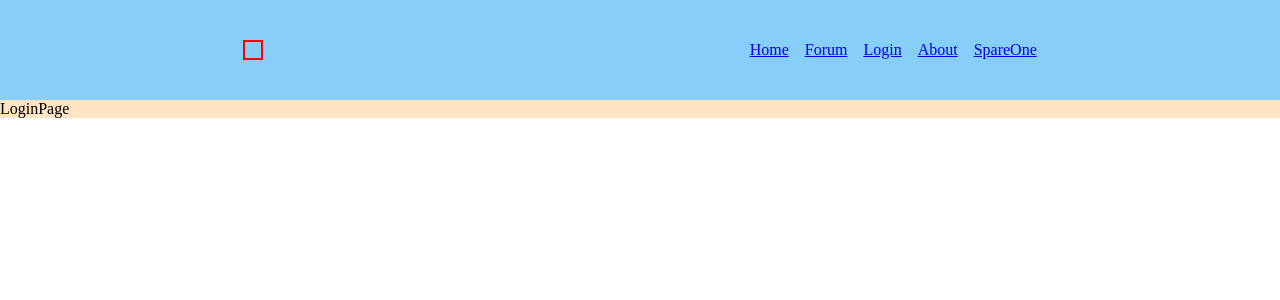
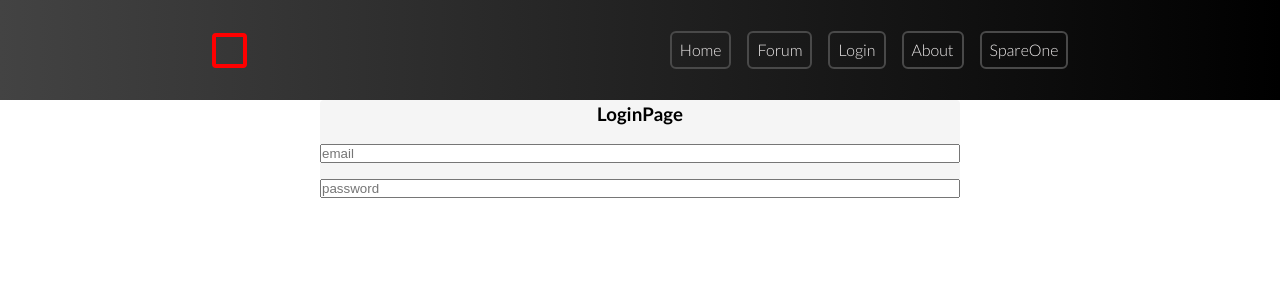
Before and after one commit to akmindaugas/bd-frontend, a Next.js app: page /Login in a window 1280 px wide. Shown: the top 300 px of the page. Built offline with nearby package versions, Linux system fonts and the light colour scheme.

Commit message:
commit some dev

```diff
--- a/components/Card/Card.module.css
+++ b/components/Card/Card.module.css
@@ -0,0 +1,3 @@
+.container{
+    background-color: green;
+}
--- a/components/CardWrapper/CardsWrapper.module.css
+++ b/components/CardWrapper/CardsWrapper.module.css
@@ -0,0 +1,3 @@
+.container{
+    background-color: blue;
+}
--- a/components/Header/Header.module.css
+++ b/components/Header/Header.module.css
@@ -1,15 +1,19 @@
 .container{
     width: 100%;
     height: 100px;
-    background-color: lightskyblue;
     display: flex;
     justify-content: space-around;
     align-items: center;
+     background: #000000;  /* fallback for old browsers */
+    background: -webkit-linear-gradient(to right, #434343, #000000);  /* Chrome 10-25, Safari 5.1-6 */
+    background: linear-gradient(to right, #434343, #000000); /* W3C, IE 10+/ Edge, Firefox 16+, Chrome 26+, Opera 12+, Safari 7+ */
+    ;
 }
 .link{
-    border: 2px solid red;
-    width: 20px;
-    height: 20px;
+    border: 4px solid red;
+    border-radius: 4px;
+    width: 35px;
+    height: 35px;
 }
 .logo{
     border: 2px solid green;
@@ -18,18 +22,23 @@
 .links{
     display: flex;
       gap: 1rem;
-}
-.aLink{
-    text-decoration: none;
-     border: 1px solid grey;
-     border-radius: 4px;
-  background-color: aliceblue;
-  padding: 0.2rem 0.5rem;
-  box-shadow: rgba(50, 50, 93, 0.25) 0px 6px 12px -2px, rgba(0, 0, 0, 0.3) 0px 3px 7px -3px;
 
 }
+.links > a{
+     text-decoration: none;
+    font-weight: 300;
+    color: rgb(238, 235, 235) !important;
+padding: 5px 8px;
+border: 2px solid #494949 !important;
+border-radius: 6px;
+display: inline-block;
+transition: all 0.3s ease 0s;
+}
 
-.aLink:hover{
-    transition: 0.5s;
-    box-shadow: rgba(0, 0, 0, 0.19) 0px 10px 20px, rgba(0, 0, 0, 0.23) 0px 6px 6px;
+.links >a:hover{
+    color: white !important;
+    border-radius: 12px;
+    border-color: whitesmoke !important;
+    font-weight: 400;
+    transition: all 0.3s ease 0s;
 }
--- a/components/PageTemplate/PageTemplate.module.css
+++ b/components/PageTemplate/PageTemplate.module.css
@@ -1,4 +1,4 @@
-.wrapper {
+.container {
     display: flex;
     flex-direction: column;
     min-height: 100vh;
--- a/components/PageTemplate/PageTemplate.tsx
+++ b/components/PageTemplate/PageTemplate.tsx
@@ -9,7 +9,7 @@ type PageTemplateProps = {
 
 const PageTemplate = ({ children }: PageTemplateProps) => {
   return (
-    <div className={styles.wrapper}>
+    <div className={styles.container}>
       <Header logo={"FORUM"} links={links} />
       <div className={styles.content}>{children}</div>
 
--- a/pages/Login.tsx
+++ b/pages/Login.tsx
@@ -1,26 +1,83 @@
-import React from 'react'
-
+import React, {useState} from 'react'
 import styles from "./LoginPage/Login.module.css"
 import PageTemplate from '../components/PageTemplate/PageTemplate'
+import axios from 'axios'
+import {useRouter} from "next/router"
 
 
 
+    const Login = () => {
+  const router = useRouter();
 
-const index = () => {
+  const [email, setEmail] = useState("");
+  const [password, setPassword] = useState("");
+  const [isError, setError] = useState(false);
+  const [isBadData, setBadData] = useState(false);
+  const [isLoading, setLoading] = useState(false);
 
+  const onLogin = async () => {
+    setLoading(true);
+    const loginBody = {
+      email: email,
+      password: password,
+    };
+
+    if (!email || !password) {
+      setError(true);
+      return;
+    }
+
+    setError(false);
+
+    try {
+      const response = await axios.post(
+        `${process.env.SERVER_URL}/users/login`,
+        loginBody
+      );
+
+      if (response.status === 200) {
+        setBadData(false);
+        // cookie.set("jwt_token", response.data.jwt_token);
+        router.push("/");
+      }
+
+      setLoading(false);
+
+      console.log("response", response);
+    } catch (err) {
+      setBadData(true);
+      console.log("err", err);
+      setLoading(false);
+    }
+  };
 
 
   return (
-<PageTemplate>
+    <PageTemplate>
 
    <div className={styles.container}>
+       <h3>LoginPage    </h3>
+        <input
+        value={email}
+        onChange={(e) => setEmail(e.target.value)}
+        placeholder="email"
+      />
+      <input
+        type="password"
+        value={password}
+        onChange={(e) => setPassword(e.target.value)}
+        placeholder="password"
+      />
 
+      {/* <Button isLoading={isLoading} onClick={onLogin} title="Login" /> */}
 
+      {isError && (
+        <div className={styles.error}>Please fill all the inputs</div>
+      )}
 
-    <div>LoginPage</div>
-
-
-
+      {isBadData && (
+        <div className={styles.error}>Your provided data is bad</div>
+      )}
     </div>
 
 </PageTemplate>
@@ -29,4 +86,4 @@ const index = () => {
   )
 }
 
-export default index
+export default Login
--- a/pages/LoginPage/Login.module.css
+++ b/pages/LoginPage/Login.module.css
@@ -1,3 +1,12 @@
 .container{
-    background-color: bisque;
+    width: 100%;
+    background-color: whitesmoke;
+    display: flex;
+    flex-direction: column;
+    width: 50%;
+    gap: 1rem;
+    margin: auto;
+    justify-content: center;
+    text-align: center;
+    border-radius: 4px;
 }
--- a/styles/Home.module.css
+++ b/styles/Home.module.css
@@ -1,3 +1,6 @@
 .container{
-    background-color: beige;
+    background: #ADA996;  /* fallback for old browsers */
+    background: -webkit-linear-gradient(to right, #EAEAEA, #DBDBDB, #F2F2F2, #ADA996);  /* Chrome 10-25, Safari 5.1-6 */
+    background: linear-gradient(to right, #EAEAEA, #DBDBDB, #F2F2F2, #ADA996); /* W3C, IE 10+/ Edge, Firefox 16+, Chrome 26+, Opera 12+, Safari 7+ */
+
 }
--- a/styles/globals.css
+++ b/styles/globals.css
@@ -1,5 +1,16 @@
+@import url('https://fonts.googleapis.com/css2?family=Lato:ital,wght@0,100;0,300;0,400;0,700;0,900;1,100;1,300;1,400;1,700;1,900&display=swap');
+
+
 *{
     margin: 0;
     padding: 0;
     box-sizing: border-box;
+
+
 }
+body {
+    font-family: 'Lato', sans-serif;
+    font-size: 16px;
+    line-height: 1.5;
+    letter-spacing: 1.1;
+  }
```
Also changed, not shown: components/Card/Card.tsx (+11 -12 lines), components/CardWrapper/CardsWrapper.tsx (+26 -22 lines).
